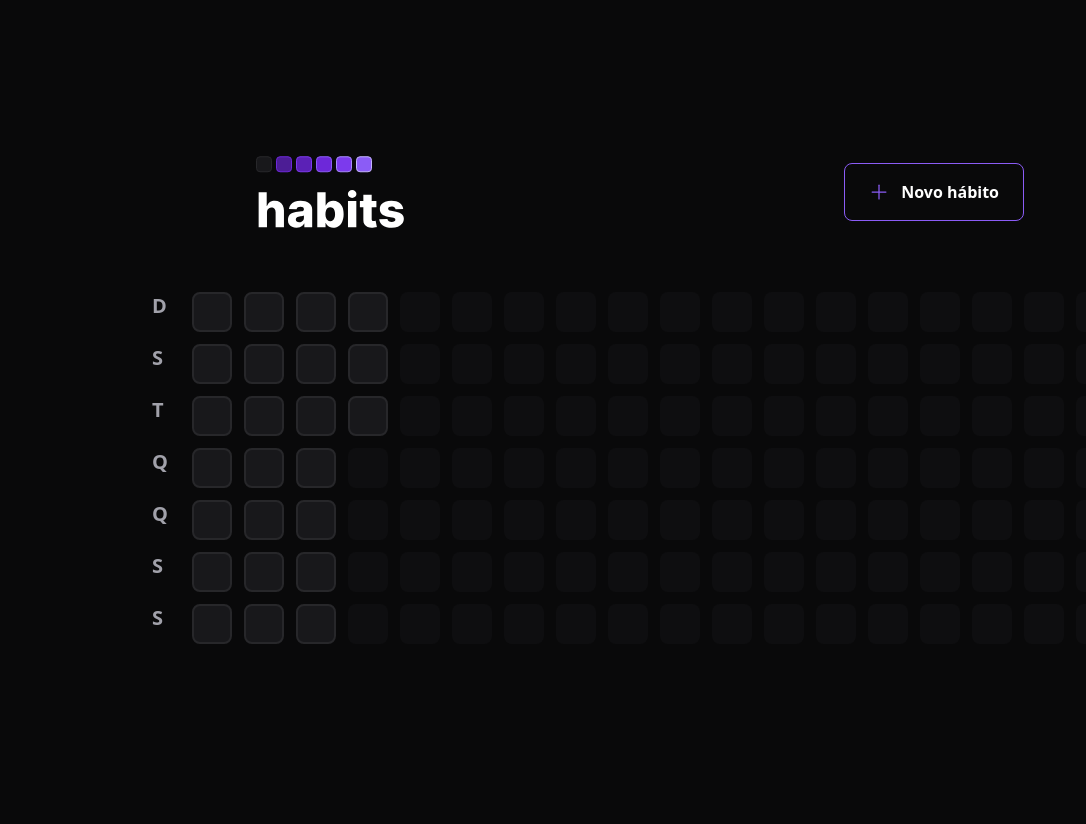
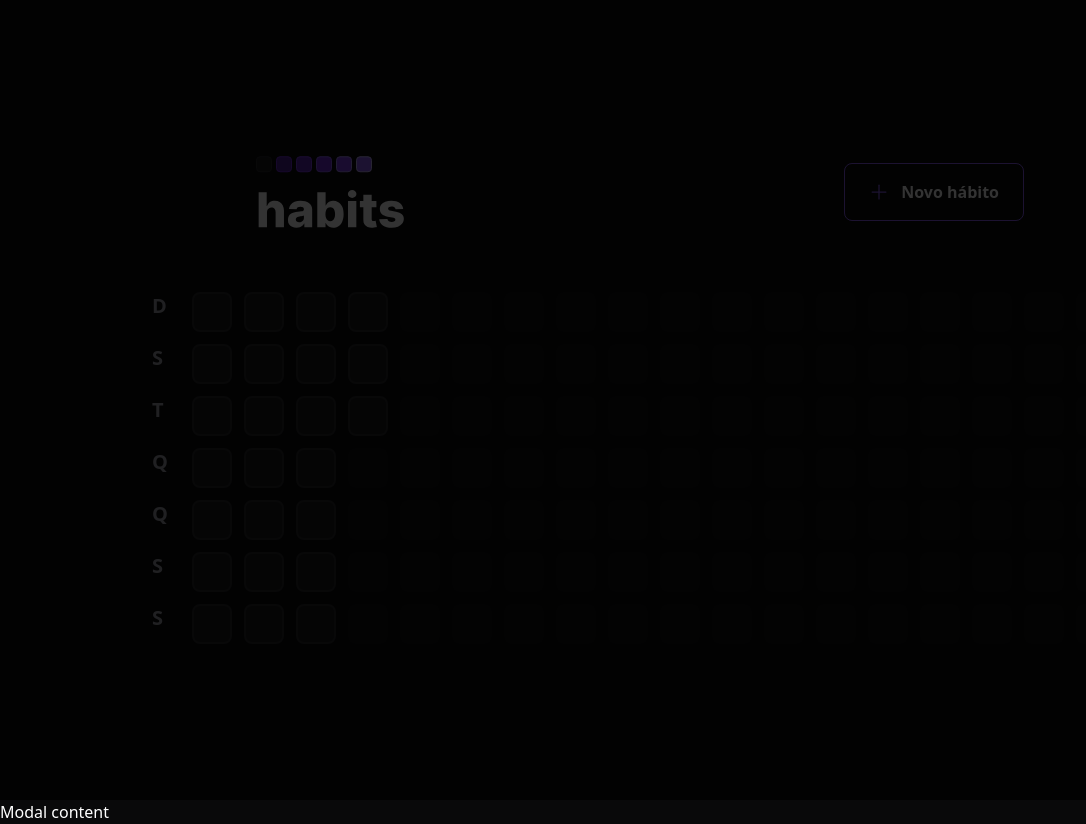
Before and after one commit to danilocdesousa/one-step-every-day, a React (Vite) app in the folder web/: page / in a window 1280 px wide. Both pictures are taken after a click on the button "Novo hábito". Shown: the whole page, without its empty margins (0-1086 px from the left). Before the commit the page ends 800 px from the top, so only its background shows below. Built offline with nearby package versions, Linux system fonts and the light colour scheme.

Commit message:
Create a habit-creation modal

```diff
--- a/web/package.json
+++ b/web/package.json
@@ -9,6 +9,7 @@
     "preview": "vite preview"
   },
   "dependencies": {
+    "@radix-ui/react-dialog": "^1.0.2",
     "dayjs": "^1.11.7",
     "phosphor-react": "^1.4.1",
     "react": "^18.2.0",
--- a/web/src/components/Header.tsx
+++ b/web/src/components/Header.tsx
@@ -1,16 +1,30 @@
 import { Plus } from "phosphor-react";
 import logoImage from "../assets/habits_logo.svg";
+import * as Dialog from '@radix-ui/react-dialog';
 
 export function Header() {
+
+
+
   return (
     <div className="w-full max-w-3xl mx-auto flex justify-between items-center">
       <img src={logoImage} alt="Habits logo" />
-      <button
-        type="button"
-        className="border border-violet-500 font-semibold rounded-lg px-6 py-4 flex items-center gap-3 hover:border-violet-400"
-      >
-        <Plus size={20} className="text-violet-500" /> Novo hábito
-      </button>
+
+      <Dialog.Root>
+        <Dialog.Trigger
+          type="button"
+          className="border border-violet-500 font-semibold rounded-lg px-6 py-4 flex items-center gap-3 hover:border-violet-400"
+        >
+          <Plus size={20} className="text-violet-500" /> Novo hábito
+        </Dialog.Trigger>
+
+        <Dialog.Portal>
+          <Dialog.Overlay className="w-screen h-screen bg-black/80 fixed inset-0"/>
+          <Dialog.Content>
+            Modal content
+          </Dialog.Content>
+        </Dialog.Portal>
+      </Dialog.Root>
     </div>
   );
 }
```
Also changed, not shown: 1 other file (tests, documents, lock files or other folders).
